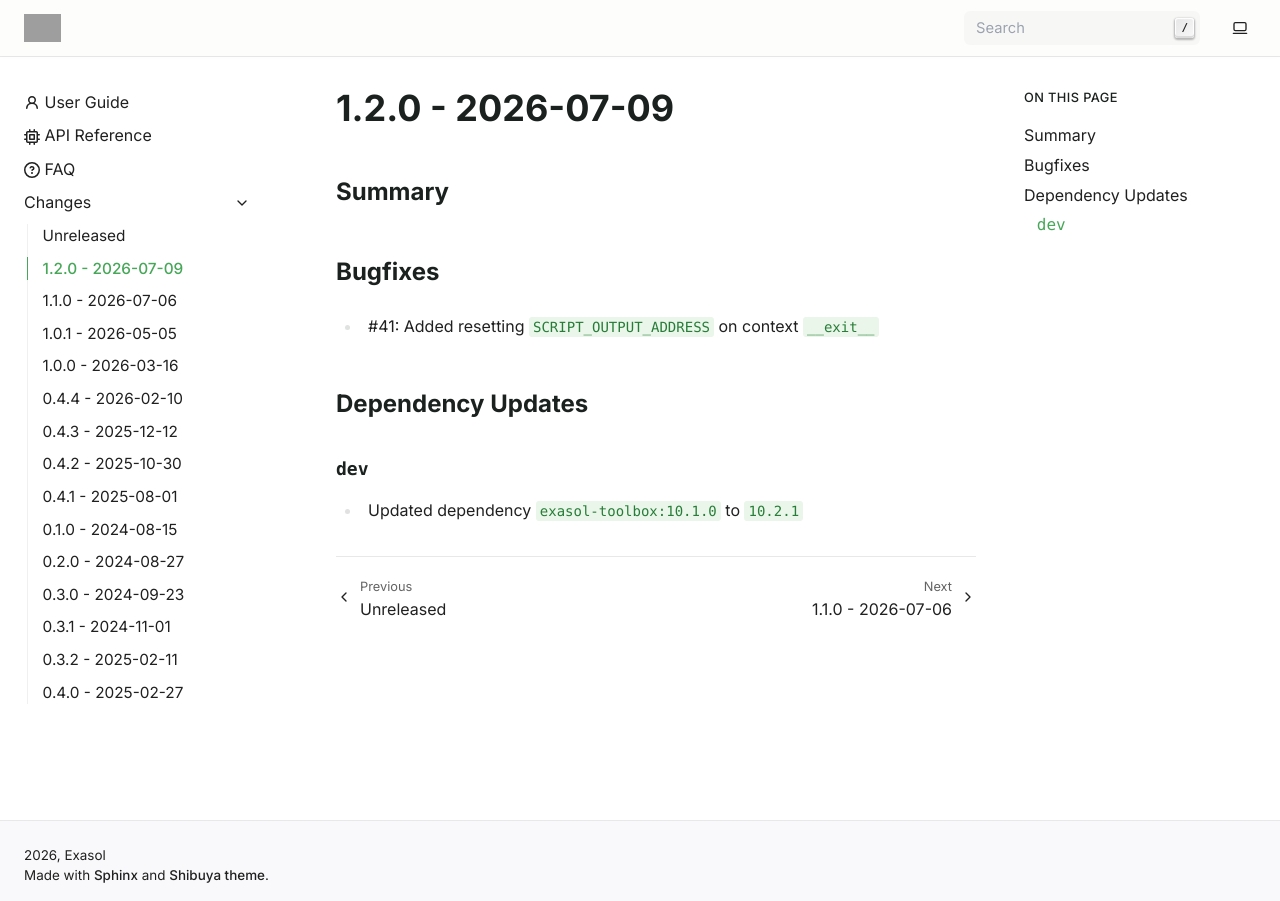
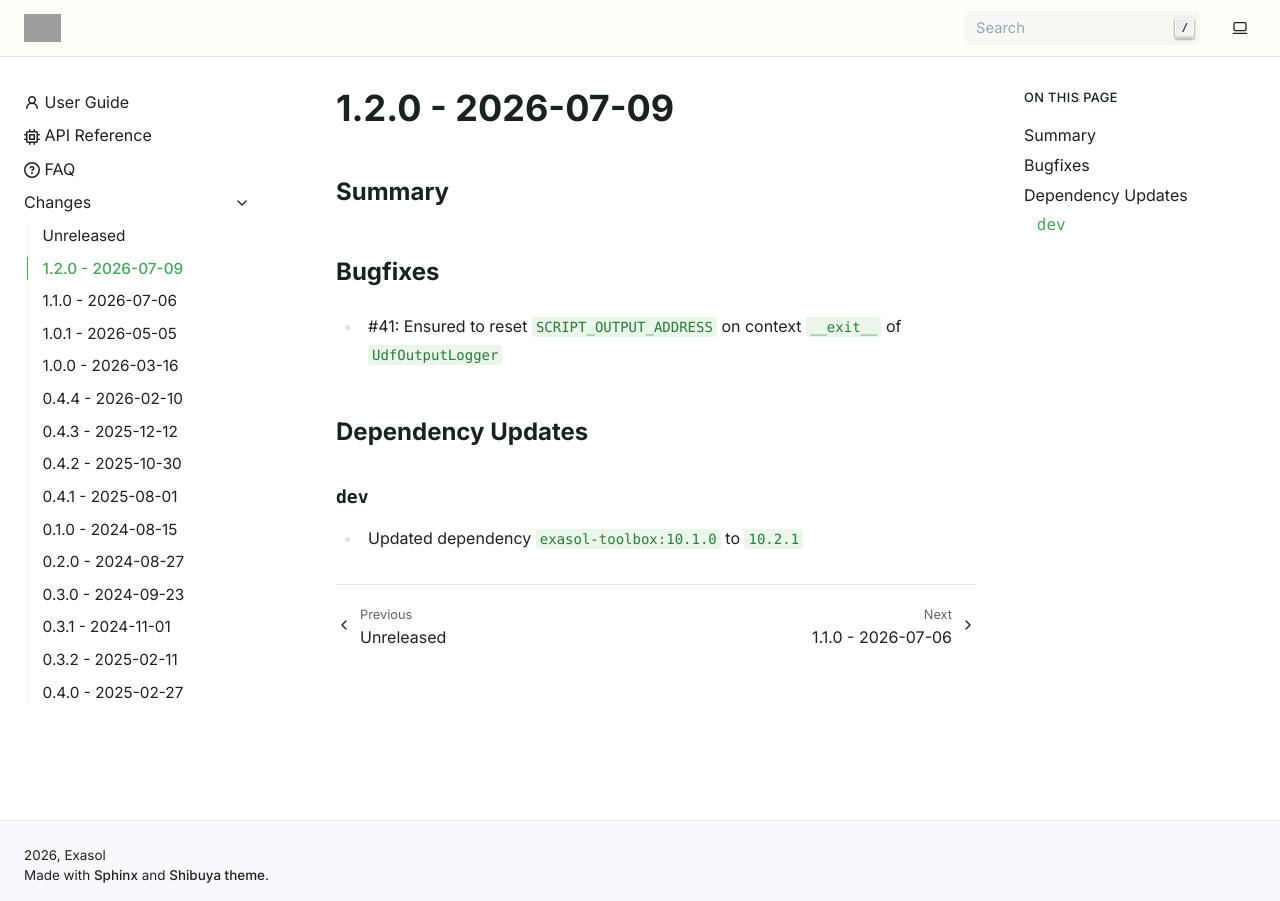
Before and after one commit to exasol/pytest-slc, a Sphinx documentation site: the page built from doc/changes/changes_1.2.0.md, in a window 1280 px wide. Built offline with Sphinx 7.4.7, drawn with Linux system fonts in a browser that asks for light colours; pages that are not in the unit, such as notebooks, are missing from menus; grey boxes are pictures that could not be loaded.

Commit message:
Updated changelog

```diff
--- a/doc/changes/changes_1.2.0.md
+++ b/doc/changes/changes_1.2.0.md
@@ -4,7 +4,7 @@
 
 ## Bugfixes
 
-* #41: Added resetting `SCRIPT_OUTPUT_ADDRESS` on context `__exit__`
+* #41: Ensured to reset `SCRIPT_OUTPUT_ADDRESS` on context `__exit__` of `UdfOutputLogger`
 
 ## Dependency Updates
 
```
